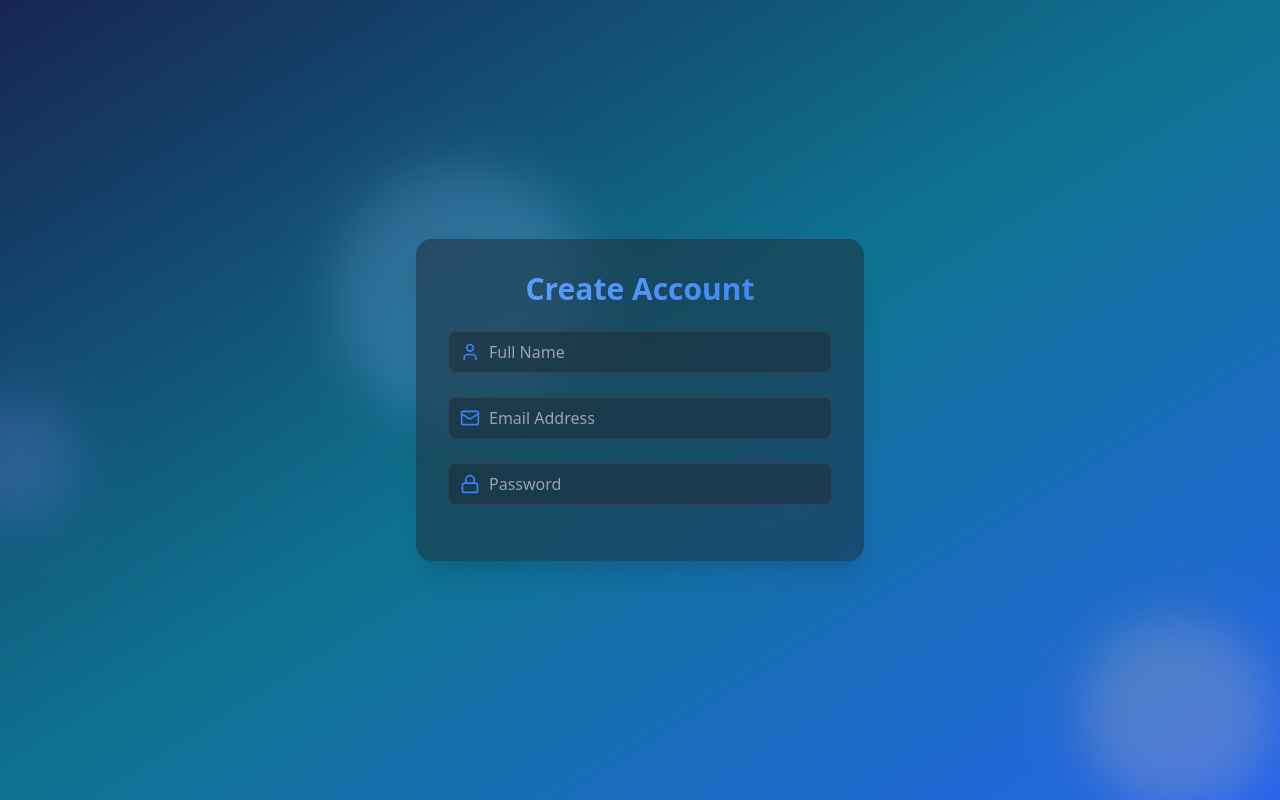
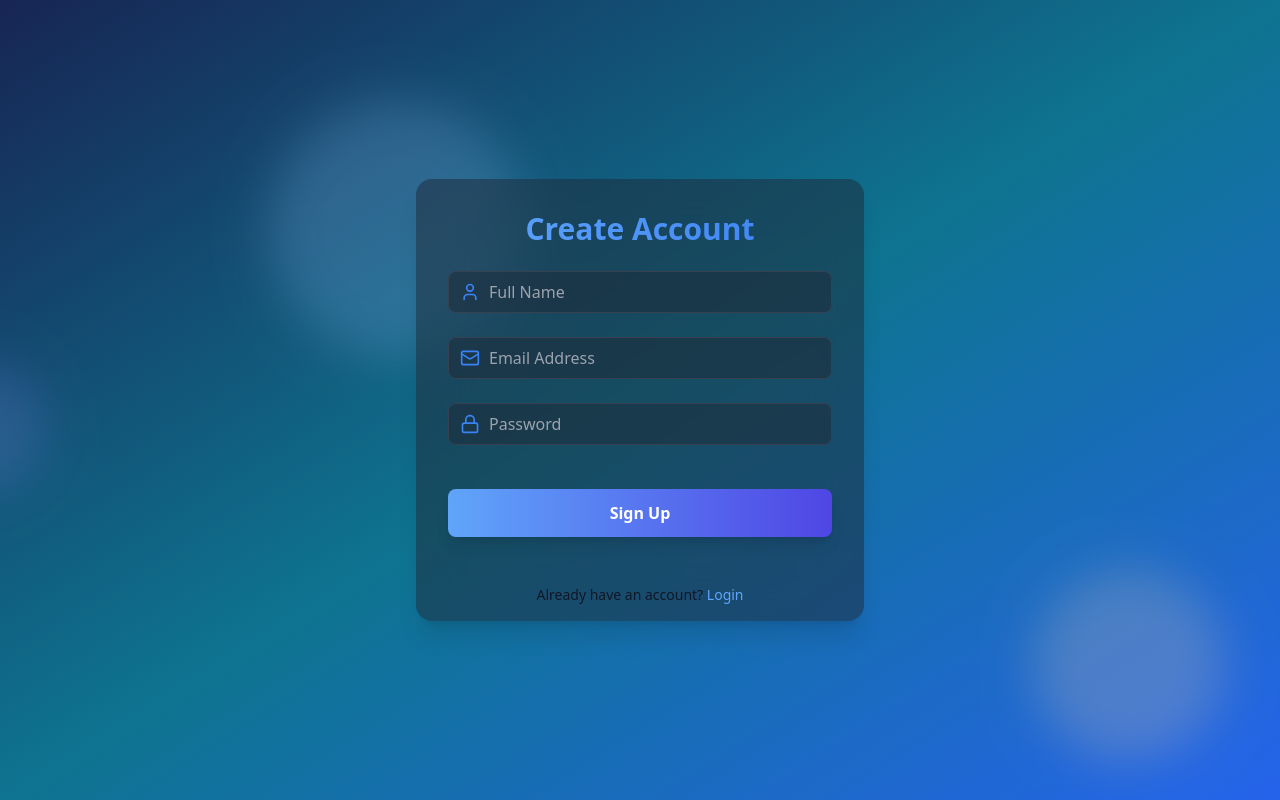
Before and after one commit to MbusyaNgesa/oauth, a React (Vite) app in the folder frontend/: page /signup in a window 1280 px wide. Built offline with nearby package versions, Linux system fonts and the light colour scheme.

Commit message:
Already have an acoount section

```diff
--- a/frontend/src/pages/SignupPage.jsx
+++ b/frontend/src/pages/SignupPage.jsx
@@ -2,6 +2,7 @@ import { motion } from "framer-motion";
 import { Input } from "../components/index";
 import { Lock, Mail, Phone, User } from "lucide-react";
 import { useState } from "react";
+import { Link } from "react-router-dom";
 
 const SignupPage = () => {
   const [name, setName] = useState("");
@@ -54,6 +55,30 @@ const SignupPage = () => {
             onChange={(e) => setPassword(e.target.value)}
           />
         </form>
+
+        <motion.button
+          className="mt-5 w-full py-3 px-4
+        bg-gradient-to-r from-blue-400 to-indigo-600 text-white
+        font-bold rounded-lg shadow-lg hover:from-indigo-600
+        focus:ring-offset-gray-600 transition duration-200
+        "
+          whileHover={{ scale: 1.02 }}
+          whileTop={{ scale: 0.98 }}
+          type="submit"
+        >
+          Sign Up
+        </motion.button>
+      </div>
+      <div
+        className="px-8 py-4 bg-indigp-500 bg-opacity-50
+      flex justify-center"
+      >
+        <p className="text-sm text-gray-900">
+          Already have an account? {""}
+          <Link to={"/login"} className="text-blue-400 hover:underline">
+            Login
+          </Link>
+        </p>
       </div>
     </motion.div>
   );
```
